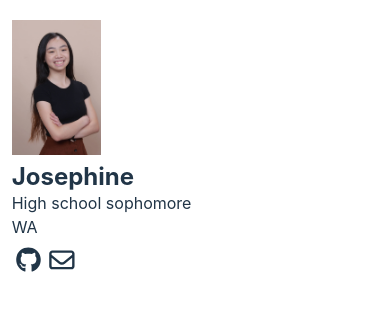
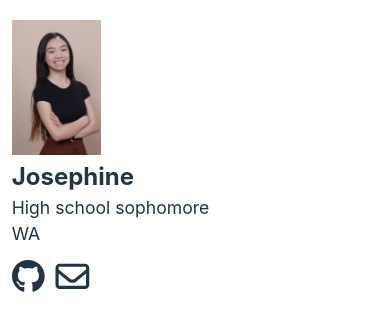
Before and after one commit to josephinel6/new-portfolio, a React (Vite) app: page / in a window 390 px wide. Shown: the top 330 px of the page. Built offline with nearby package versions, Linux system fonts and the light colour scheme.

Commit message:
fix spacing on mobile

```diff
--- a/src/App.css
+++ b/src/App.css
@@ -32,20 +32,33 @@
   object-fit: cover;
 }
 
-.social {
-  margin-top: 1%;
-  height: 3vh;
-  padding: 0.5vh;
+.social:hover {
+  cursor: pointer;
 }
 
-.social:hover {
-  cursor: pointer;
+#github {
+  padding-left: 0;
 }
 
 @media screen and (max-width: 785px) {
   #mainphoto {
     width: 23vw;
   }
+
+  .social {
+    height: 4vh;
+    padding: 0.65vh;
+    margin-top: 1.75%;
+  }
+
+  h3 {
+    font-size: 1.5em;
+  }
+
+  #name {
+    margin-bottom: 1%;
+  }
+
 }
 
 @media screen and (min-width:785px) {
@@ -57,4 +70,10 @@
   #mainphoto {
     width: 6vw;
   }
+
+  .social {
+    margin-top: 1%;
+    height: 3vh;
+    padding: 0.5vh;
+  }
 }
--- a/src/index.css
+++ b/src/index.css
@@ -39,10 +39,21 @@ h1 {
 }
 
 h3 {
-  font-size: 1em;
   margin-top: 0;
   margin-bottom: 0;
   font-weight: normal;
+}
+
+@media screen and (max-width:758px) {
+  h3 {
+    font-size: 1.1em;
+  }
+}
+
+@media screen and (min-width:758px) {
+  h3 {
+    font-size: 1em;
+  }
 }
 
 button {
```
